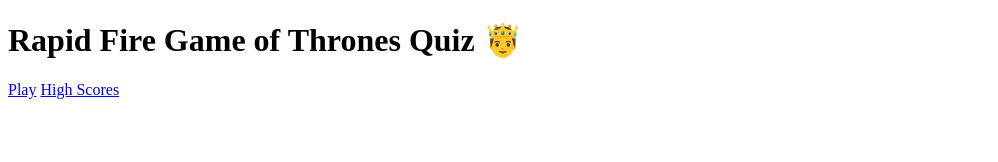
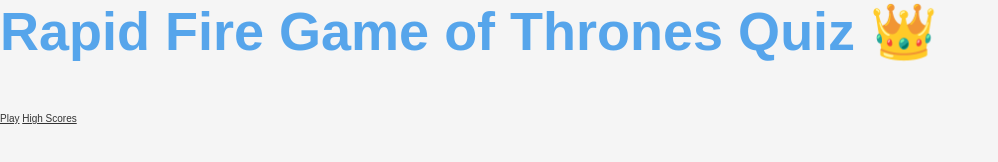
Before and after one commit to sjervin07/GOT_Quiz, a plain HTML site: page index.html in a window 1280 px wide. Shown: the whole page, without its empty margins (0-998 px from the left). Drawn offline with Linux system fonts and the light colour scheme.

Commit message:
Css tag styling

```diff
--- a/index.html
+++ b/index.html
@@ -11,8 +11,8 @@
 
 <body>
     <div class="container">
-        <div id="home" class="flex-center flex-columm">
-            <h1>Rapid Fire Game of Thrones Quiz &#129332;</h1>
+        <div id="home" class="flex-center flex-column">
+            <h1>Rapid Fire Game of Thrones Quiz &#128081;</h1>
             <a class="btn" href = "/game.html">Play</a>
             <a class="btn" href = "/highscores.html">High Scores</a>
         </div>
--- a/style.css
+++ b/style.css
@@ -0,0 +1,40 @@
+:root {
+    background-color: whitesmoke;
+    font-size: 62.5%;
+}
+
+*{
+    box-sizing: border-box;
+    font-family: Arial, Helvetica, sans-serif;
+    margin: 0;
+    padding: 0;
+    color: #333;
+
+}
+
+h1, h2, h3, h4 {
+    margin-bottom: 1rem
+
+}
+
+h1 {
+    font-size: 5.4rem;
+    color: #56a5eb;
+    margin-bottom: 5rem;
+
+}h1 > span {
+    font-size: 2.4rem;
+    font-weight: 500;
+
+}
+
+h2 {
+    font-size: 4.2rem;
+    margin-bottom: 4rem;
+    font-weight: 700;
+}
+
+h3{
+    font-size: 2.8rem;
+    font-weight: 500;
+}
```
